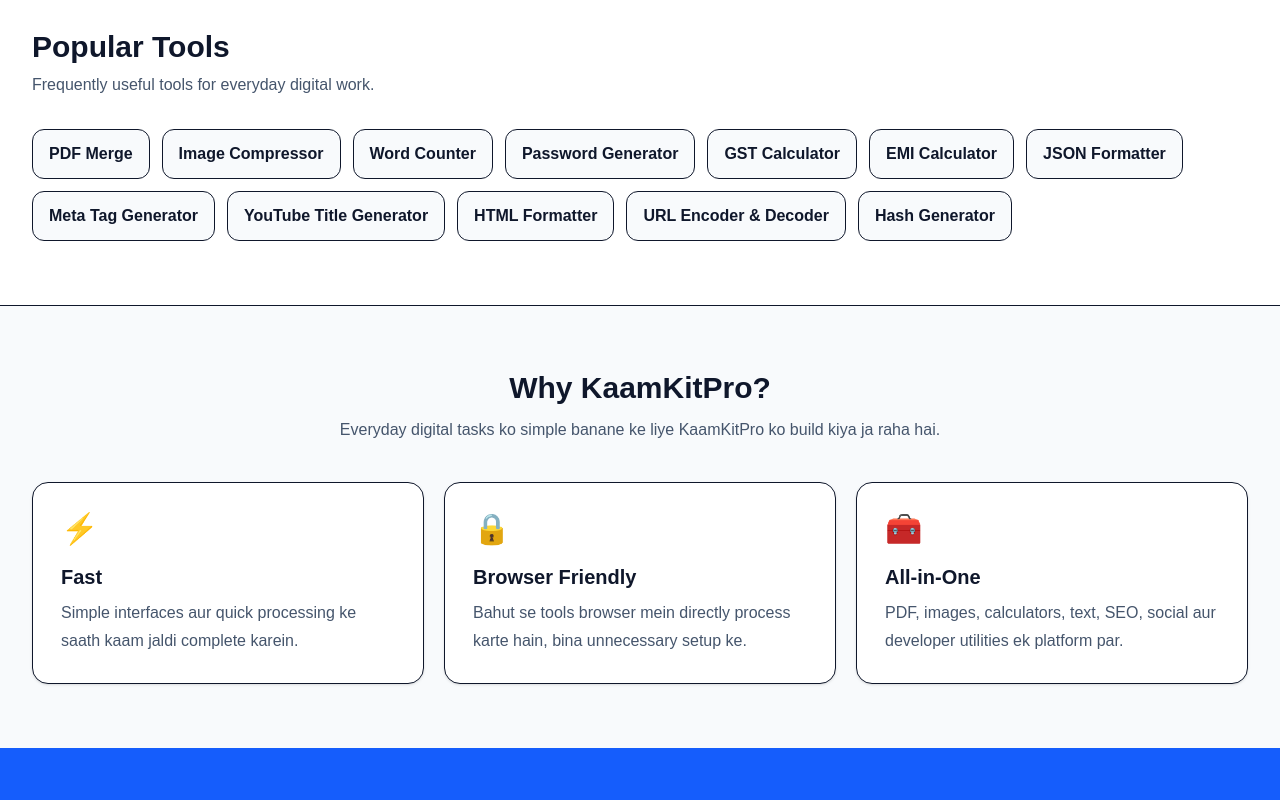
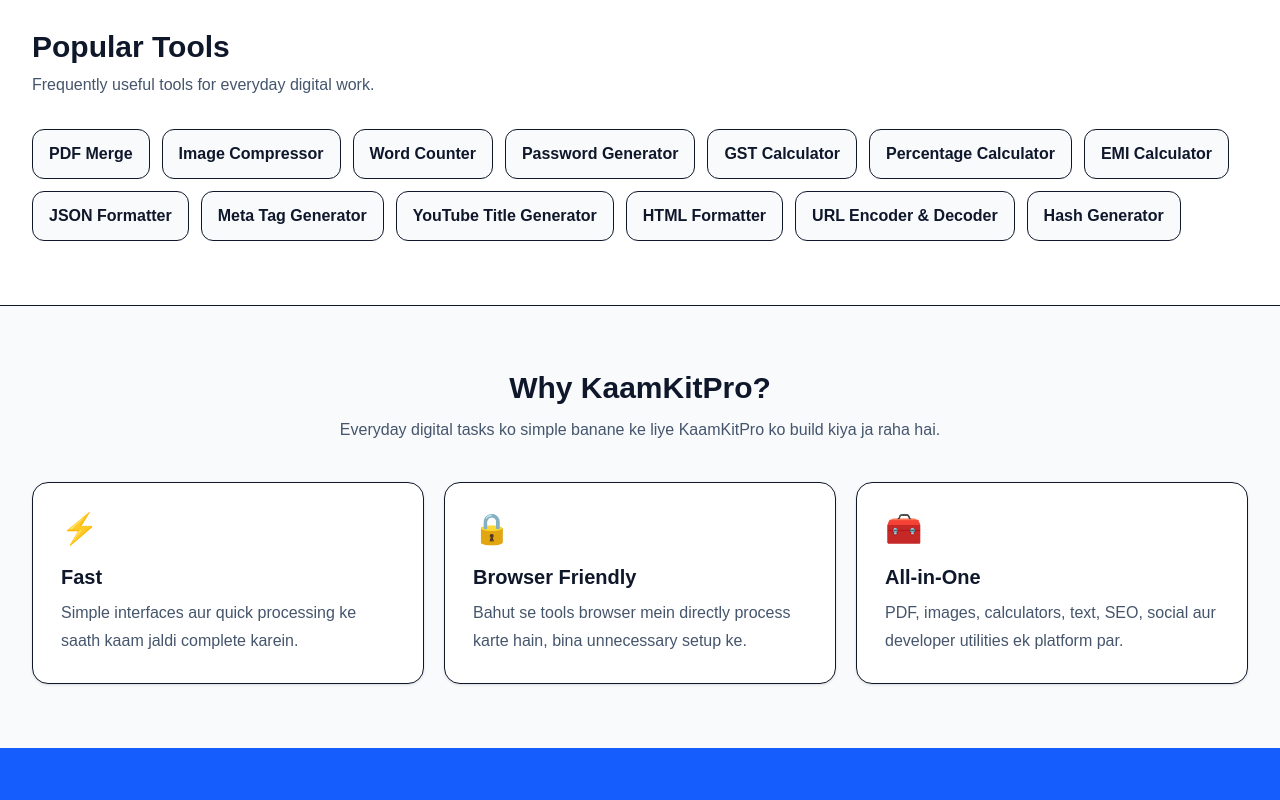
Before and after one commit to WellProSoftware/kaamkitpro, a Next.js app: page / in a window 1280 px wide. Shown: the part 5120-5920 px from the top of the page. Built offline with nearby package versions, Linux system fonts and the light colour scheme.

Commit message:
Improve percentage calculator internal links
* Add percentage calculator to internal tool links

* Feature percentage calculator among popular tools

```diff
--- a/src/app/page.tsx
+++ b/src/app/page.tsx
@@ -364,6 +364,7 @@ const popularTools = [
   "Word Counter",
   "Password Generator",
   "GST Calculator",
+  "Percentage Calculator",
   "EMI Calculator",
   "JSON Formatter",
   "Meta Tag Generator",
--- a/src/components/InternalLinks.tsx
+++ b/src/components/InternalLinks.tsx
@@ -12,6 +12,7 @@ const toolLinks = [
   { href: "/tools/json-formatter", label: "JSON Formatter" },
   { href: "/tools/emi-calculator", label: "EMI Calculator" },
   { href: "/tools/gst-calculator", label: "GST Calculator" },
+  { href: "/tools/percentage-calculator", label: "Percentage Calculator" },
   { href: "/tools/sip-calculator", label: "SIP Calculator" },
 ];
 
```
